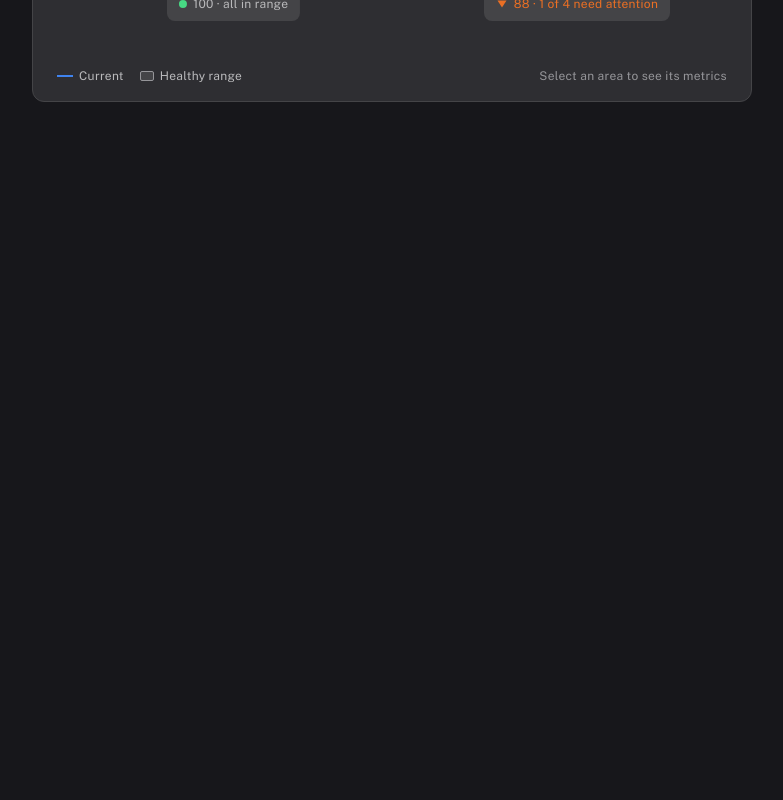
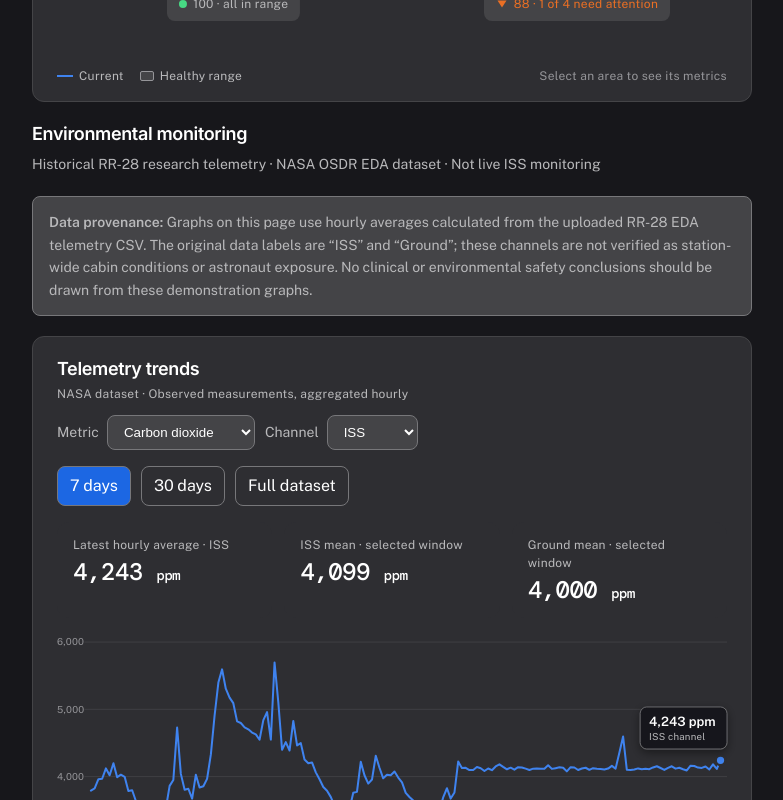
Before and after one commit to dtaing01/NASA, a React (Vite) app: page /#/health/overview in a window 1280 px wide. Shown: the part 900-1700 px from the top of the page, without its empty margins (48-831 px from the left). Before the commit the page ends 1050 px from the top, so only its background shows below. Built offline with nearby package versions, Linux system fonts and the light colour scheme; a web font is replaced by a local one.

Commit message:
Integrate environmental telemetry into health overview

```diff
--- a/src/pages/Health.tsx
+++ b/src/pages/Health.tsx
@@ -1,6 +1,7 @@
 import { useEffect, useRef, useState } from 'react';
 import { Link, Navigate, useNavigate, useParams } from 'react-router-dom';
 import Icon from '../components/Icon';
+import { EnvironmentPanel } from './Environment';
 import Radar, { metricAxis, type RadarAxis } from '../components/Radar';
 import { Button, PageShell, ProgressBar } from '../components/ui';
 import { AlertsCard, StreakCard } from '../components/SideCards';
@@ -186,6 +187,7 @@ export default function Health() {
               </div>
             )}
           </section>
+          {area.id === 'overview' && <EnvironmentPanel />}
         </>
       }
       side={<><StreakCard /><AlertsCard /></>}
```
